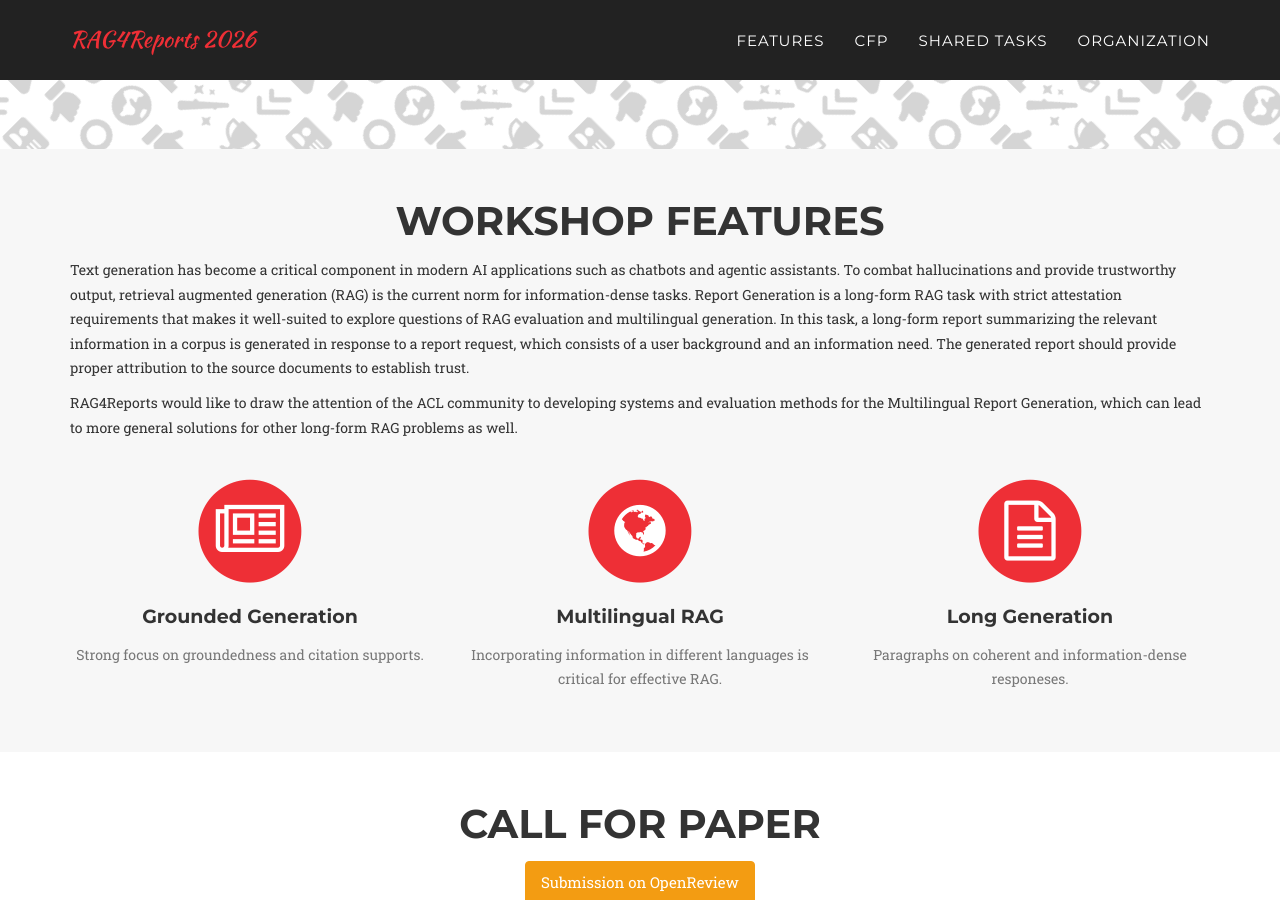
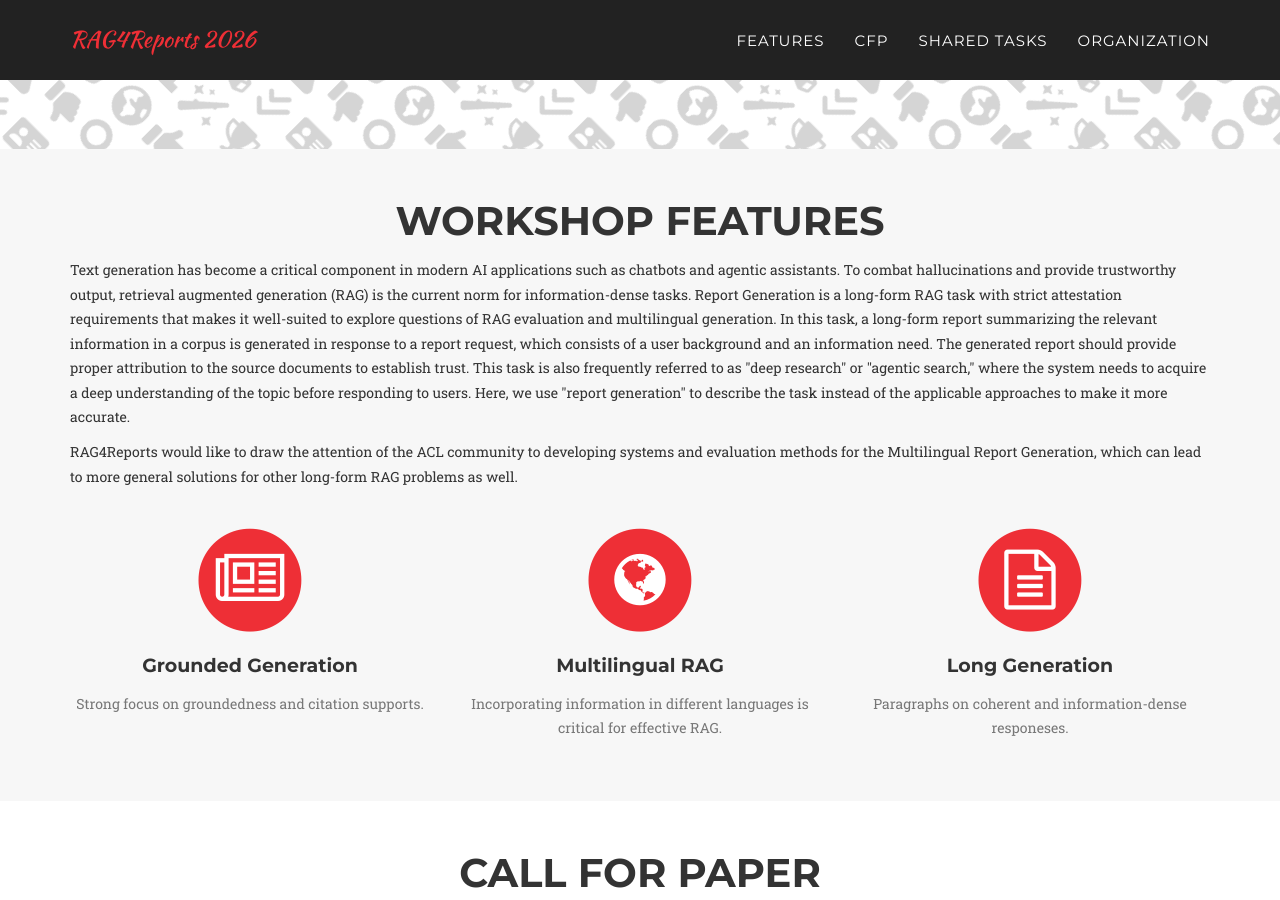
Before and after one commit to RAG4Reports/rag4reports.github.io, a Jekyll site: the page built from index.html, in a window 1280 px wide and 900 px high, scrolled down 685 px. Built offline with Jekyll 4.4.1, drawn with Linux system fonts in a browser that asks for light colours; some web fonts are replaced.

Commit message:
Update features.html for clarity on report generation
Clarified terminology and focus on report generation in the context of RAG evaluation and multilingual generation.

```diff
--- a/_includes/features.html
+++ b/_includes/features.html
@@ -12,6 +12,9 @@
                         In this task, a long-form report summarizing the relevant information in a corpus is generated in response to a report request,
                         which consists of a user background and an information need. The generated report should provide proper attribution
                         to the source documents to establish trust.
+                        This task is also frequently referred to as "deep research" or "agentic search," where the system needs to acquire a deep understanding of the topic
+                        before responding to users.
+                        Here, we use "report generation" to describe the task instead of the applicable approaches to make it more accurate.
                     </p>
                     <p class="text-left">
                         RAG4Reports would like to draw the attention of the ACL community to developing systems and evaluation methods for the
```
